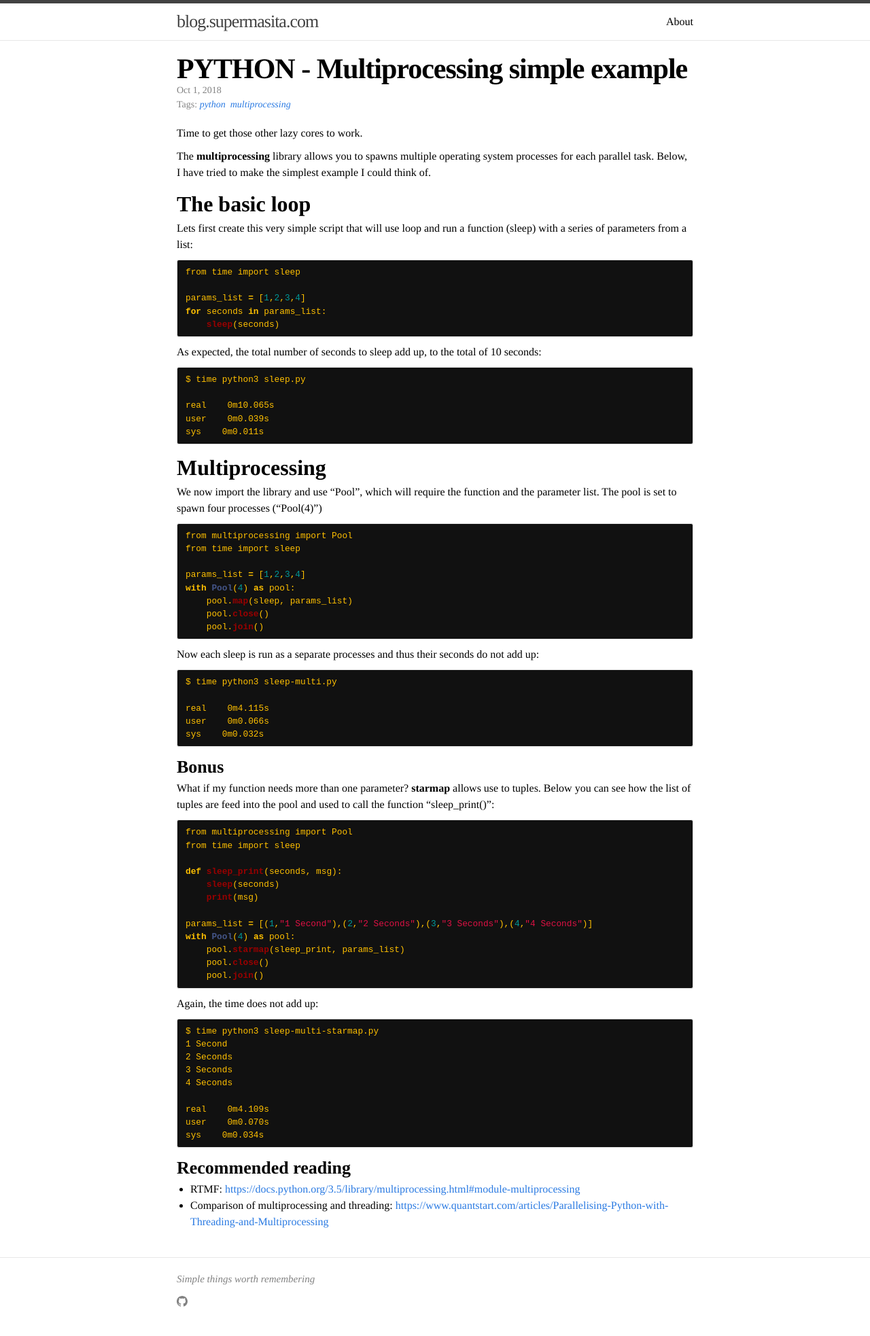
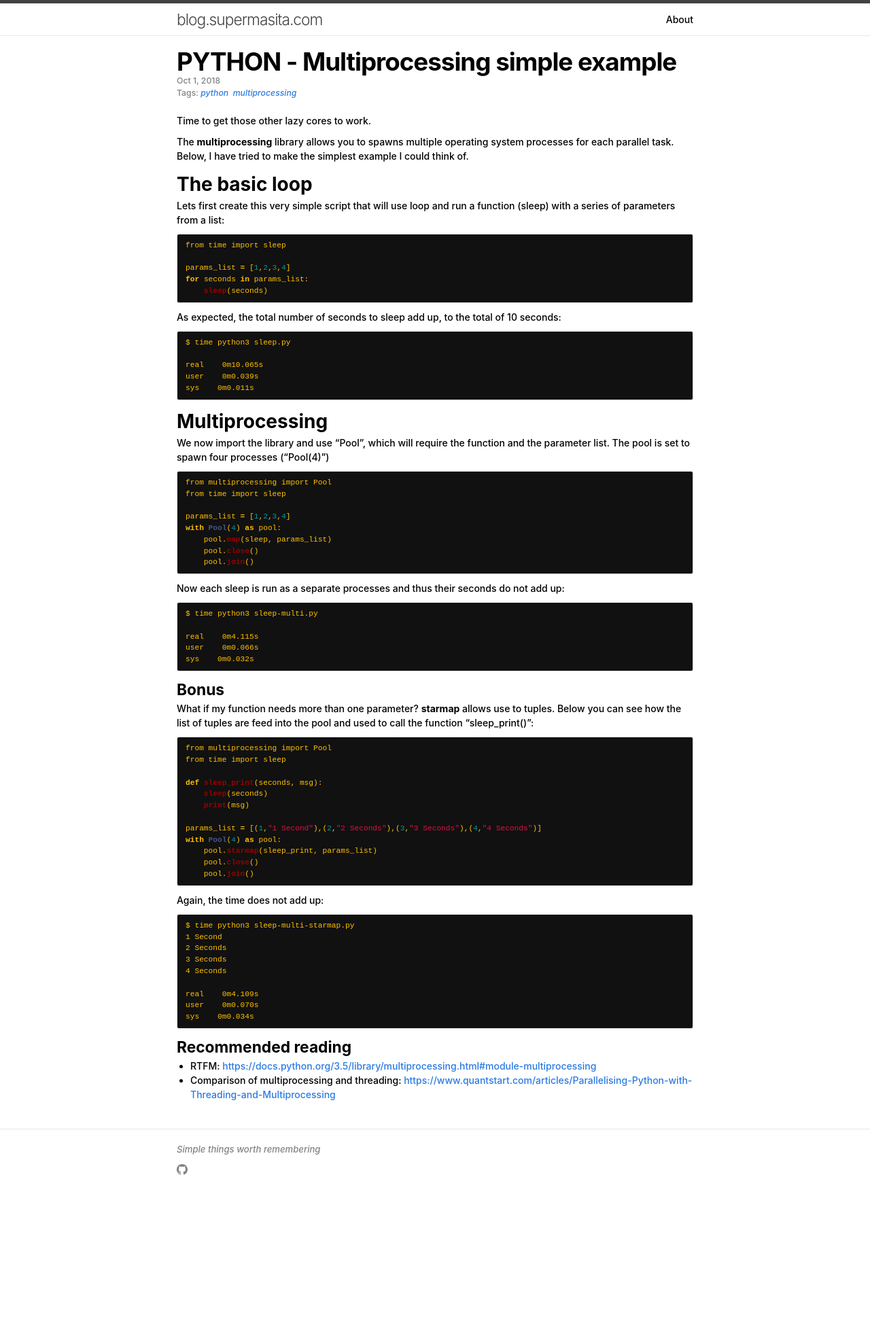
Before and after one commit to supermasita/blog.supermasita.com, a Jekyll site: the page built from _posts/2018-10-01-PYTHON-Multiprocessing_simple_example.markdown, in a window 1280 px wide. Shown: the whole page at 68% size. Built offline with Jekyll 4.4.1, drawn with Linux system fonts in a browser that asks for light colours; comment, search, counter and statistics services are not loaded; after the commit the page ends 1771 px from its top, so only the background shows below that.

Commit message:
style changes and fix post

```diff
--- a/_posts/2018-10-01-PYTHON-Multiprocessing_simple_example.markdown
+++ b/_posts/2018-10-01-PYTHON-Multiprocessing_simple_example.markdown
@@ -80,5 +80,5 @@ sys    0m0.034s
 {% endhighlight %}
 
 ### Recommended reading
-* RTMF: <https://docs.python.org/3.5/library/multiprocessing.html#module-multiprocessing>
+* RTFM: <https://docs.python.org/3.5/library/multiprocessing.html#module-multiprocessing>
 * Comparison of multiprocessing and threading: <https://www.quantstart.com/articles/Parallelising-Python-with-Threading-and-Multiprocessing>
--- a/_sass/minima.scss
+++ b/_sass/minima.scss
@@ -2,9 +2,8 @@
 
 // Define defaults for each variable.
 
-//$base-font-family: -apple-system, BlinkMacSystemFont, "Segoe UI", Roboto, Helvetica, Arial, sans-serif, "Apple Color Emoji", "Segoe UI Emoji", "Segoe UI Symbol" !default;
-$base-font-family: "Times" !default;
-$base-font-size:   16px !default;
+$base-font-family: -apple-system, BlinkMacSystemFont, "Segoe UI", Roboto, Helvetica, Arial, sans-serif, "Apple Color Emoji", "Segoe UI Emoji", "Segoe UI Symbol" !default;
+$base-font-size:   14px !default;
 $base-font-weight: 500 !default;
 $small-font-size:  $base-font-size * 0.875 !default;
 $base-line-height: 1.5 !default;
```
Also changed, not shown: tag/multiprocessing.md (added, +6 -0 lines), tag/python.md (added, +6 -0 lines).
